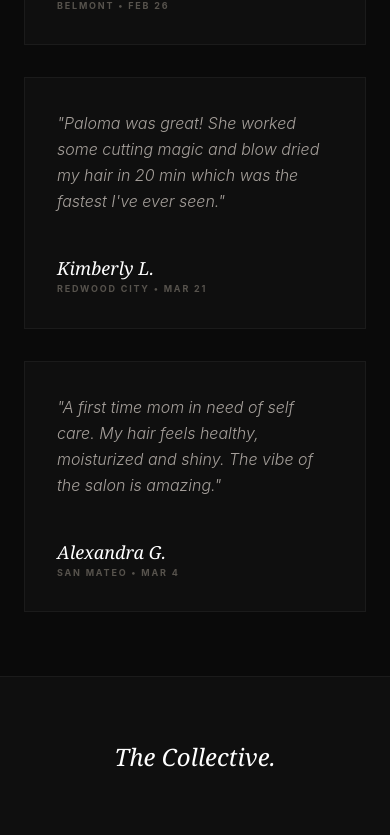
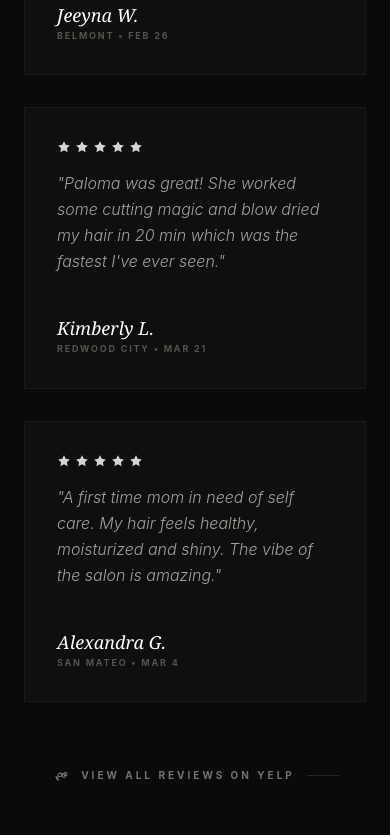
Before and after one commit to makindosrecords/salon-paloma, a React (Vite) app: page / in a window 390 px wide. Shown: the part 3928-4763 px from the top of the page. Built offline with nearby package versions, Linux system fonts and the light colour scheme.

Commit message:
change layout for reviews and add yelp link to testimonials

```diff
--- a/src/App.jsx
+++ b/src/App.jsx
@@ -42,7 +42,8 @@ const Icons = {
   ChevronRight: () => <svg xmlns="http://www.w3.org/2000/svg" width="16" height="16" viewBox="0 0 24 24" fill="none" stroke="currentColor" strokeWidth="2"><path d="m9 18 6-6-6-6"></path></svg>,
   ArrowRight: () => <svg xmlns="http://www.w3.org/2000/svg" width="20" height="20" viewBox="0 0 24 24" fill="none" stroke="currentColor" strokeWidth="1.5" strokeLinecap="round" strokeLinejoin="round"><line x1="5" y1="12" x2="19" y2="12"></line><polyline points="12 5 19 12 12 19"></polyline></svg>,
   Instagram: () => <svg xmlns="http://www.w3.org/2000/svg" width="18" height="18" viewBox="0 0 24 24" fill="none" stroke="currentColor" strokeWidth="1.5"><rect width="20" height="20" x="2" y="2" rx="5" ry="5"></rect><path d="M16 11.37A4 4 0 1 1 12.63 8 4 4 0 0 1 16 11.37z"></path><line x1="17.5" x2="17.51" y1="6.5" y2="6.5"></line></svg>,
-  Yelp: () => <svg xmlns="http://www.w3.org/2000/svg" width="18" height="18" viewBox="0 0 24 24" fill="none" stroke="currentColor" strokeWidth="1.5"><path d="M19.7 13c0 .8-.5 1.5-1.2 1.8-.8.3-1.8.2-2.5-.2-.5-.3-.9-.7-1.1-1.2-.2-.5-.3-1-.2-1.5.1-.8.7-1.5 1.5-1.7.8-.2 1.7 0 2.3.6.4.4.7.9.7 1.4zm-7.6-3.8c.8 0 1.5.5 1.8 1.2.3.8.2 1.8-.2 2.5-.3.5-.7.9-1.2 1.1-.5.2-1 .3-1.5.2-.8-.1-1.5-.7-1.7-1.5-.2-.8 0-1.7.6-2.3.4-.4.9-.7 1.4-.7zm-4.3 8c.3.5.7.9 1.2 1.1.5.2 1 .3 1.5.2.8-.1-1.5-.7-1.7-1.5-.2-.8 0-1.7-.6-2.3-.4-.4-.9-.7-1.4-.7zm11.1-8.5c-.8.1-1.5.7-1.7 1.5-.2.8 0 1.7.6 2.3.4.4.9.7 1.4.7.8 0 1.5-.5 1.8-1.2.3-.8.2-1.8-.2-2.5-.3-.5-.7-.9-1.2-1.1-.3-.1-.5-.1-.7.3z" /></svg>
+  Yelp: () => <svg xmlns="http://www.w3.org/2000/svg" width="18" height="18" viewBox="0 0 24 24" fill="none" stroke="currentColor" strokeWidth="1.5"><path d="M19.7 13c0 .8-.5 1.5-1.2 1.8-.8.3-1.8.2-2.5-.2-.5-.3-.9-.7-1.1-1.2-.2-.5-.3-1-.2-1.5.1-.8.7-1.5 1.5-1.7.8-.2 1.7 0 2.3.6.4.4.7.9.7 1.4zm-7.6-3.8c.8 0 1.5.5 1.8 1.2.3.8.2 1.8-.2 2.5-.3.5-.7.9-1.2 1.1-.5.2-1 .3-1.5.2-.8-.1-1.5-.7-1.7-1.5-.2-.8 0-1.7.6-2.3.4-.4.9-.7 1.4-.7zm-4.3 8c.3.5.7.9 1.2 1.1.5.2 1 .3 1.5.2-.8-.1-1.5-.7-1.7-1.5-.2-.8 0-1.7-.6-2.3-.4-.4-.9-.7-1.4-.7zm11.1-8.5c-.8.1-1.5.7-1.7 1.5-.2.8 0 1.7.6 2.3.4.4.9.7 1.4.7.8 0 1.5-.5 1.8-1.2.3-.8.2-1.8-.2-2.5-.3-.5-.7-.9-1.2-1.1-.3-.1-.5-.1-.7.3z" /></svg>,
+  Star: () => <svg xmlns="http://www.w3.org/2000/svg" width="14" height="14" viewBox="0 0 24 24" fill="currentColor" stroke="none"><polygon points="12 2 15.09 8.26 22 9.27 17 14.14 18.18 21.02 12 17.77 5.82 21.02 7 14.14 2 9.27 8.91 8.26 12 2"></polygon></svg>
 };
 
 const App = () => {
@@ -67,10 +68,16 @@ const App = () => {
     { name: 'Contact', href: '#contact' },
   ];
 
+  const StarRating = () => (
+    <div className="flex gap-1 text-stone-300 mb-4">
+      <Icons.Star /><Icons.Star /><Icons.Star /><Icons.Star /><Icons.Star />
+    </div>
+  );
+
   return (
     <div className="min-h-screen bg-[#0A0A0A] text-[#FAF9F6] font-sans antialiased overflow-x-hidden relative">
 
-      {/* NAVIGATION - SLIMMER HEIGHT */}
+      {/* NAVIGATION */}
       <nav className={`fixed w-full z-[999] transition-all duration-500 ${
         scrolled ? 'bg-black/95 backdrop-blur-md py-2 shadow-2xl' : 'bg-black/80 lg:bg-transparent py-4'
       }`}>
@@ -86,7 +93,6 @@ const App = () => {
           </div>
 
           <div className="flex items-center gap-4 md:gap-8">
-            {/* SOCIAL ICONS FOR DESKTOP */}
             <div className="hidden lg:flex items-center gap-6 text-white/30">
               <a href={CONFIG.instagramUrl} target="_blank" rel="noopener noreferrer" className="hover:text-white transition-colors" aria-label="Instagram"><Icons.Instagram /></a>
               <a href={CONFIG.yelpUrl} target="_blank" rel="noopener noreferrer" className="hover:text-white transition-colors" aria-label="Yelp"><Icons.Yelp /></a>
@@ -114,7 +120,7 @@ const App = () => {
         </div>
       )}
 
-      {/* HERO SECTION - EXTENDED IMAGE HEIGHT FOR PORTRAIT */}
+      {/* HERO SECTION */}
       <header className="relative w-full flex flex-col lg:block lg:h-[100svh] min-h-[500px] bg-black overflow-hidden pt-[72px] lg:pt-0">
         <div className="w-full h-[75vh] sm:h-[85vh] lg:absolute lg:inset-0 z-0">
           <img
@@ -142,7 +148,7 @@ const App = () => {
         </div>
       </header>
 
-      {/* PHILOSOPHY - CONDENSED PADDING */}
+      {/* PHILOSOPHY */}
       <section id="philosophy" className="py-16 md:py-28 bg-[#0A0A0A] px-6">
         <div className="max-w-7xl mx-auto grid lg:grid-cols-2 gap-20 items-center">
           <div className="shadow-2xl overflow-hidden">
@@ -158,7 +164,7 @@ const App = () => {
         </div>
       </section>
 
-      {/* SERVICES - CONDENSED PADDING & SMALLER HEADERS */}
+      {/* SERVICES */}
       <section id="services" className="py-16 md:py-28 bg-[#0F0F0F] px-6 relative border-y border-white/5">
         <div className="absolute inset-0 opacity-[0.05] pointer-events-none">
           <img src={ASSETS.marbleTexture} className="w-full h-full object-cover" alt="" />
@@ -181,13 +187,14 @@ const App = () => {
         </div>
       </section>
 
-      {/* EXPERIENCE - CONDENSED PADDING & SMALLER HEADERS */}
+      {/* EXPERIENCE - STARS AND YELP LINK ADDED */}
       <section id="experience" className="py-16 md:py-28 bg-[#0A0A0A] px-6">
         <div className="max-w-[1800px] mx-auto">
           <h3 className="text-4xl md:text-6xl font-serif italic text-white mb-16 text-center">Voices.</h3>
-          <div className="grid md:grid-cols-3 gap-8">
+          <div className="grid md:grid-cols-3 gap-8 mb-16">
             {ASSETS.testimonials.map((review, i) => (
               <div key={i} className="bg-white/[0.02] p-8 md:p-12 border border-white/5 hover:bg-white/[0.04] transition-all duration-700">
+                <StarRating />
                 <p className="text-stone-400 font-light text-base md:text-lg leading-relaxed italic mb-10">"{review.text}"</p>
                 <div>
                   <p className="text-white text-lg font-serif italic">{review.name}</p>
@@ -196,10 +203,17 @@ const App = () => {
               </div>
             ))}
           </div>
+          <div className="flex justify-center">
+            <a href={CONFIG.yelpUrl} target="_blank" rel="noopener noreferrer" className="flex items-center gap-3 text-[10px] tracking-[0.3em] uppercase font-bold text-stone-500 hover:text-white transition-all group">
+              <Icons.Yelp />
+              View all reviews on Yelp
+              <div className="w-8 h-[1px] bg-stone-800 transition-all group-hover:w-12 group-hover:bg-white"></div>
+            </a>
+          </div>
         </div>
       </section>
 
-      {/* TEAM - CONDENSED PADDING & SMALLER HEADERS */}
+      {/* TEAM */}
       <section id="team" className="py-16 md:py-28 bg-[#0F0F0F] px-6 border-t border-white/5">
         <div className="max-w-7xl mx-auto">
           <h3 className="text-2xl md:text-4xl font-serif italic text-white text-center mb-16">The Collective.</h3>
@@ -218,7 +232,7 @@ const App = () => {
         </div>
       </section>
 
-      {/* CONTACT SECTION - CONDENSED PADDING */}
+      {/* CONTACT SECTION */}
       <section id="contact" className="group contact-reveal relative py-32 md:py-48 px-6 bg-black flex items-center justify-center text-center overflow-hidden">
         <img
           src={ASSETS.interiorReception}
@@ -234,10 +248,9 @@ const App = () => {
         </div>
       </section>
 
-      {/* FOOTER - SWAPPED MAP AND CONTACT INFO */}
+      {/* FOOTER */}
       <footer className="bg-black pt-32 pb-16 px-6 border-t border-white/5">
         <div className="max-w-7xl mx-auto grid md:grid-cols-2 lg:grid-cols-3 gap-16">
-          {/* COLUMN 1: MAP */}
           <div className="space-y-8">
             <h4 className="text-[9px] tracking-[0.5em] uppercase font-bold text-white/40 border-b border-white/5 pb-4">Find Us</h4>
             <div className="w-full aspect-video bg-stone-900 overflow-hidden border border-white/5">
@@ -248,7 +261,6 @@ const App = () => {
             </div>
           </div>
 
-          {/* COLUMN 2: HOURS (REMAINING IN CENTER) */}
           <div className="space-y-8">
             <h4 className="text-[9px] tracking-[0.5em] uppercase font-bold text-white/40 border-b border-white/5 pb-4">Studio Hours</h4>
             <ul className="space-y-4 text-[11px] md:text-sm font-light text-stone-500 uppercase tracking-wider">
@@ -269,7 +281,6 @@ const App = () => {
              </ul>
           </div>
 
-          {/* COLUMN 3: CONTACT INFORMATION (NAME, ADDR, SOCIALS) */}
           <div className="space-y-8">
             <div className="text-white text-3xl font-serif italic uppercase tracking-wider">Salon Paloma</div>
             <p className="text-stone-400 text-sm leading-relaxed">{CONFIG.address}</p>
```
